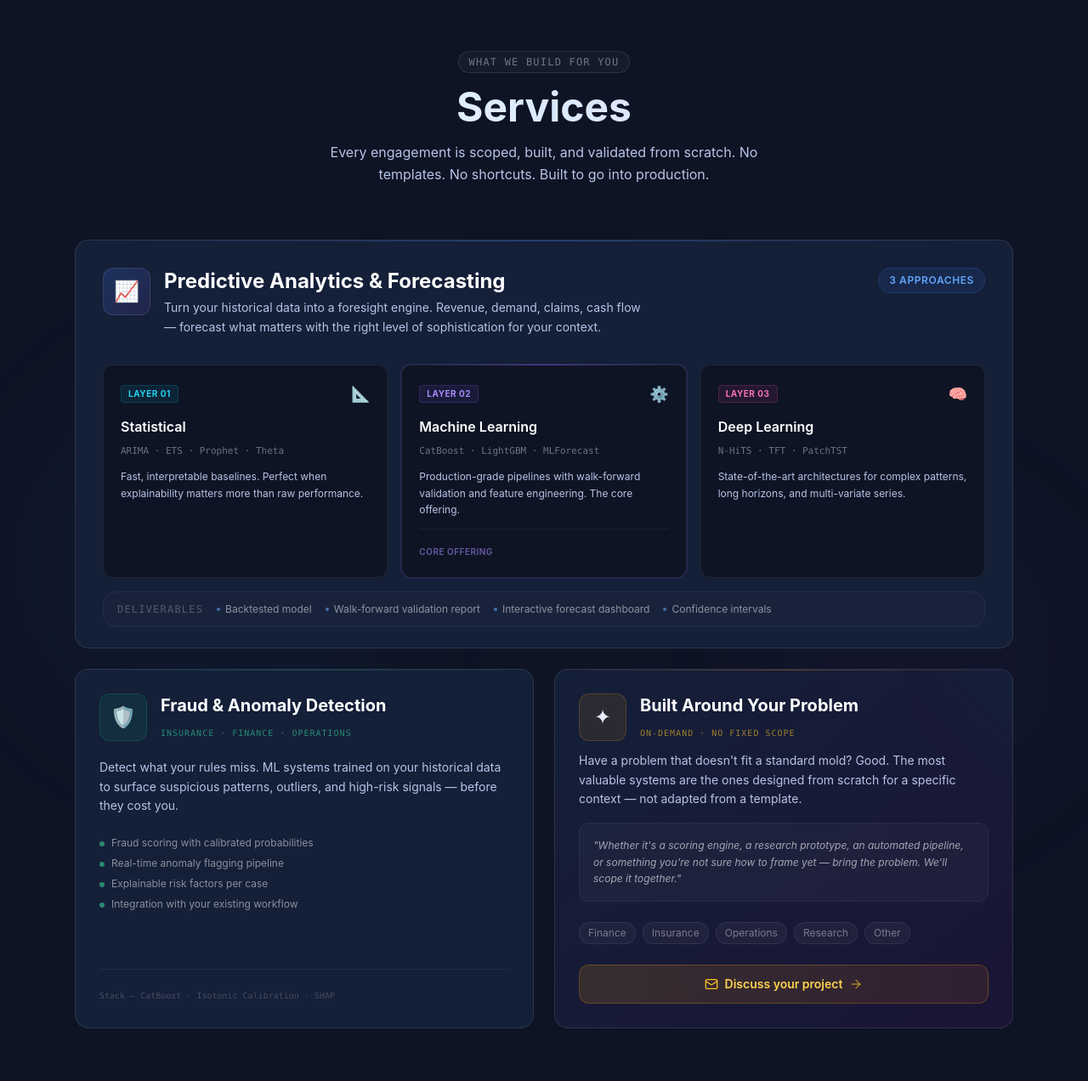
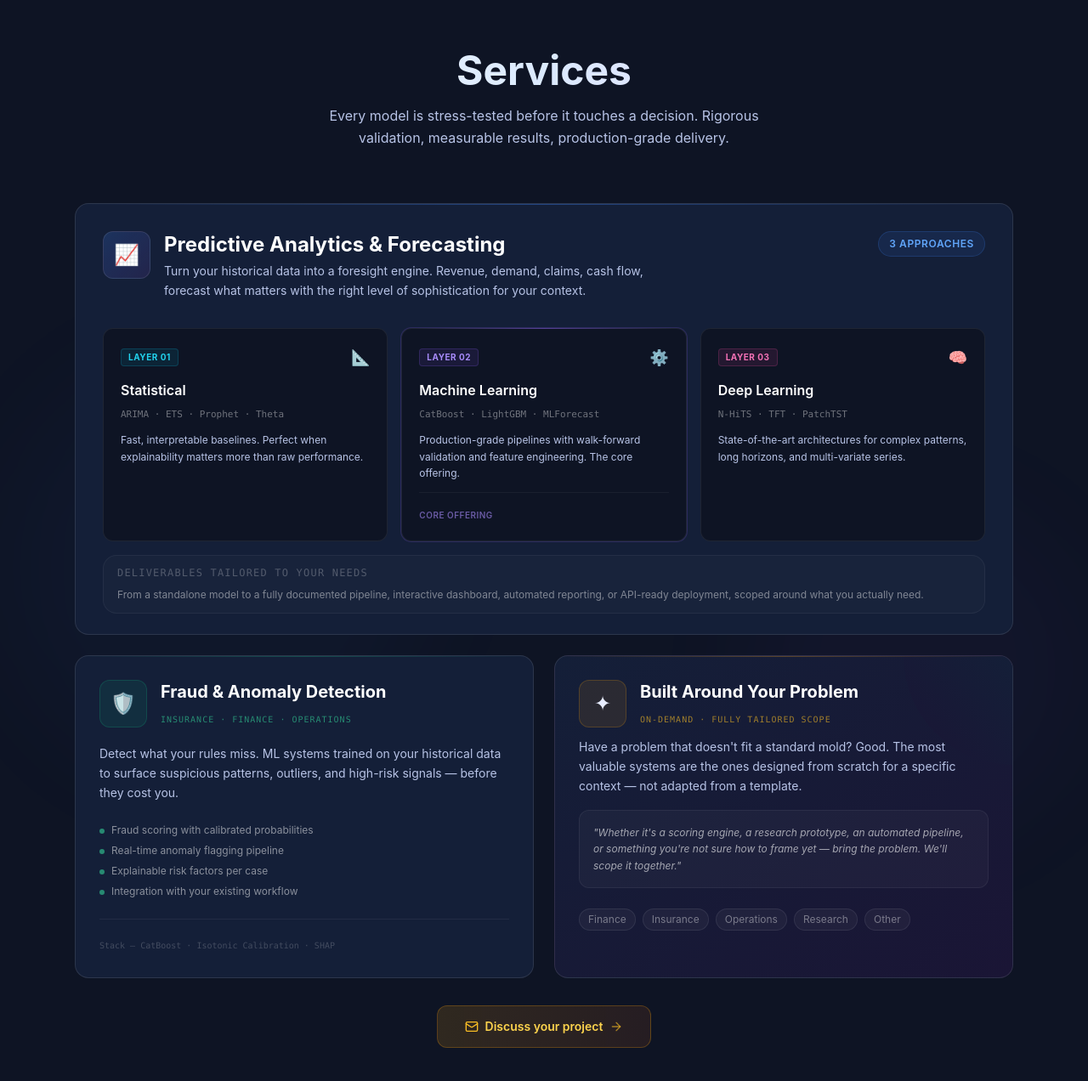
Before and after one commit to ag-algolab/ag-algolab.github.io, a React (Vite) app: page / in a window 1280 px wide. Shown: the part 1511-2783 px from the top of the page at 85% size. Built offline with nearby package versions, Linux system fonts and the light colour scheme.

Commit message:
Update App.jsx

```diff
--- a/src/App.jsx
+++ b/src/App.jsx
@@ -118,15 +118,12 @@ function ServicesSection() {
           viewport={{ once: true }}
           className="text-center mb-16"
         >
-          <span className="inline-block px-3 py-1 rounded-full border border-white/10 bg-white/[0.03] text-white/40 text-xs font-mono uppercase tracking-widest mb-4">
-            What we build for you
-          </span>
           <h2 className="text-4xl md:text-5xl font-bold bg-gradient-to-r from-white via-blue-100 to-purple-200 bg-clip-text text-transparent mb-4">
             Services
           </h2>
           <p className="text-[#b7c3e6] max-w-xl mx-auto leading-relaxed">
-            Every engagement is scoped, built, and validated from scratch.
-            No templates. No shortcuts. Built to go into production.
+            Every model is stress-tested before it touches a decision.
+            Rigorous validation, measurable results, production-grade delivery.
           </p>
         </motion.div>
 
@@ -154,7 +151,7 @@ function ServicesSection() {
                       Predictive Analytics & Forecasting
                     </h3>
                     <p className="text-[#b7c3e6] text-sm leading-relaxed max-w-xl">
-                      Turn your historical data into a foresight engine. Revenue, demand, claims, cash flow —
+                      Turn your historical data into a foresight engine. Revenue, demand, claims, cash flow,
                       forecast what matters with the right level of sophistication for your context.
                     </p>
                   </div>
@@ -202,14 +199,12 @@ function ServicesSection() {
               </div>
 
               {/* Deliverable strip */}
-              <div className="mt-4 px-4 py-3 rounded-lg bg-white/[0.02] border border-white/[0.05] flex flex-wrap gap-4 items-center">
-                <span className="text-white/25 text-xs uppercase tracking-widest font-mono">Deliverables</span>
-                {['Backtested model', 'Walk-forward validation report', 'Interactive forecast dashboard', 'Confidence intervals'].map((d) => (
-                  <span key={d} className="flex items-center gap-1.5 text-white/50 text-xs">
-                    <span className="w-1 h-1 rounded-full bg-blue-400/60" />
-                    {d}
-                  </span>
-                ))}
+              <div className="mt-4 px-4 py-3 rounded-lg bg-white/[0.02] border border-white/[0.05]">
+                <span className="text-white/25 text-xs uppercase tracking-widest font-mono block mb-2">Deliverables tailored to your needs</span>
+                <p className="text-white/45 text-xs leading-relaxed">
+                  From a standalone model to a fully documented pipeline, interactive dashboard,
+                  automated reporting, or API-ready deployment, scoped around what you actually need.
+                </p>
               </div>
             </div>
           </div>
@@ -286,7 +281,7 @@ function ServicesSection() {
                   <h3 className="text-xl font-bold text-white mb-1">
                     Built Around Your Problem
                   </h3>
-                  <span className="text-[10px] uppercase tracking-widest text-amber-400/60 font-mono">On-demand · No fixed scope</span>
+                  <span className="text-[10px] uppercase tracking-widest text-amber-400/60 font-mono">On-demand · Fully tailored scope</span>
                 </div>
               </div>
 
@@ -311,21 +306,19 @@ function ServicesSection() {
                   </span>
                 ))}
               </div>
-
-              <div className="mt-auto">
-                <a
-                  href="mailto:anthony.gocmen@dauphine.eu"
-                  className="group w-full flex items-center justify-center gap-2 px-5 py-3 rounded-xl bg-gradient-to-r from-amber-500/15 to-orange-500/10 border border-amber-500/25 hover:border-amber-500/50 hover:from-amber-500/20 hover:to-orange-500/15 transition-all duration-300"
-                >
-                  <Mail className="w-4 h-4 text-amber-400" />
-                  <span className="text-amber-300 font-semibold text-sm">Discuss your project</span>
-                  <ArrowRight className="w-4 h-4 text-amber-400/60 group-hover:translate-x-1 transition-transform" />
-                </a>
-              </div>
             </div>
           </motion.div>
         </div>
-
+        <div className="flex justify-center mt-8">
+          <button
+            onClick={() => document.getElementById('contact').scrollIntoView({ behavior: 'smooth' })}
+            className="group flex items-center gap-2 px-8 py-3.5 rounded-xl bg-gradient-to-r from-amber-500/15 to-orange-500/10 border border-amber-500/25 hover:border-amber-500/50 hover:from-amber-500/20 hover:to-orange-500/15 transition-all duration-300"
+          >
+            <Mail className="w-4 h-4 text-amber-400" />
+            <span className="text-amber-300 font-semibold text-sm">Discuss your project</span>
+            <ArrowRight className="w-4 h-4 text-amber-400/60 group-hover:translate-x-1 transition-transform" />
+          </button>
+        </div>
       </div>
     </section>
   );
```
